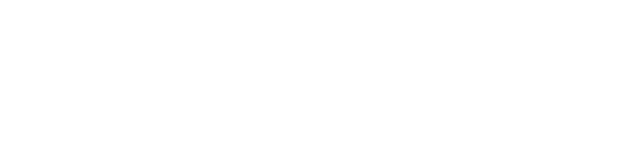
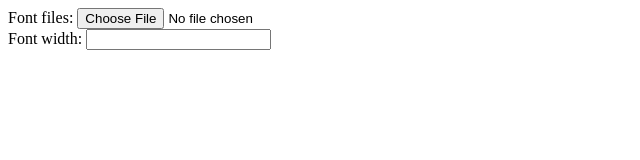
Before and after one commit to bloodysocom/FntBoundaryEditor, a plain HTML site: page index.html in a window 1280 px wide. Shown: the whole page, without its empty margins (0-640 px from the left). Drawn offline with Linux system fonts and the light colour scheme.

Commit message:
Update index.html

```diff
--- a/index.html
+++ b/index.html
@@ -3,7 +3,8 @@
 <body>
 
   <form>
-
+    Font files: <input type="file" name="fontfile"><br>
+    Font width: <input type="text" name="fontwidth"><br>
   </form>
 
 </body>
```
